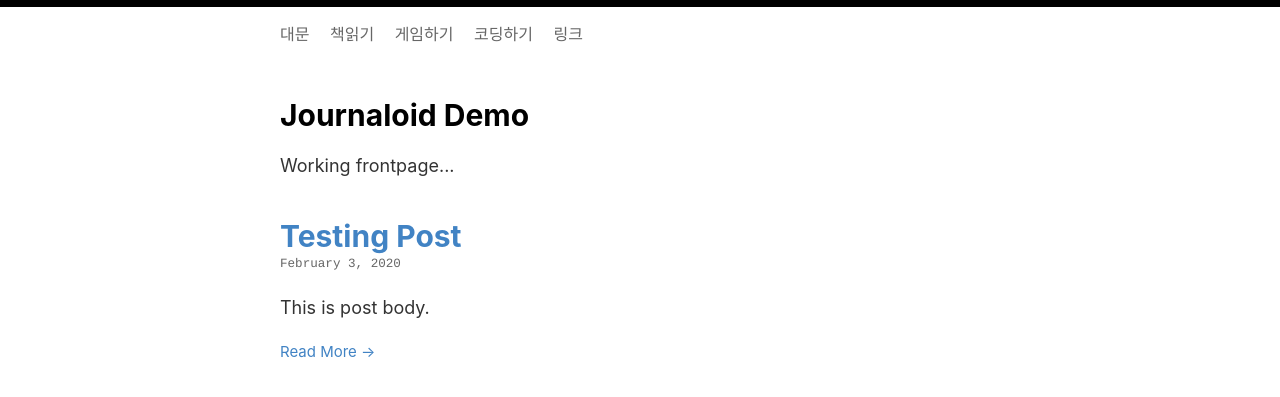
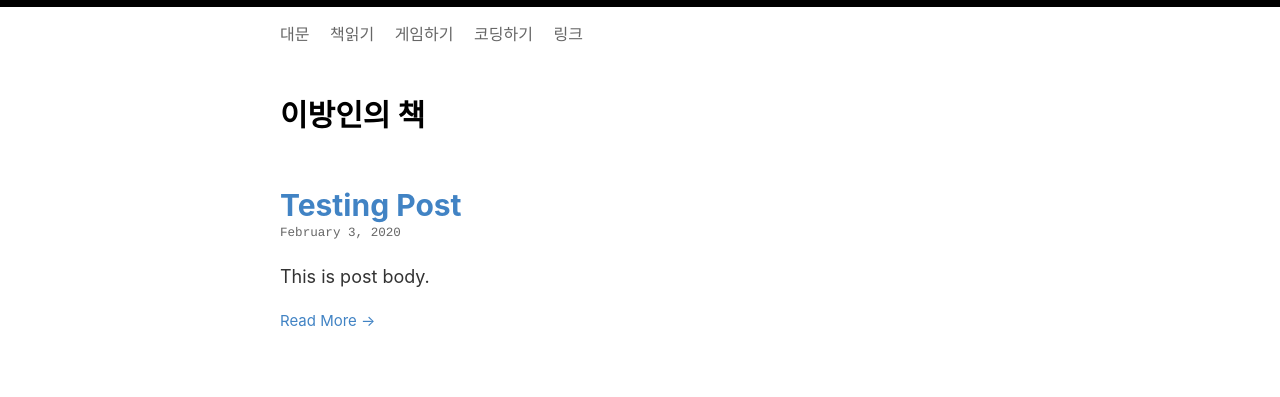
Before and after one commit to oxmhpark/www.exonomicon.net, a Jekyll site: the page built from index.html, in a window 1280 px wide. Shown: the top 397 px of the page. Built offline with Jekyll 4.4.1, drawn with Linux system fonts in a browser that asks for light colours.

Commit message:
Update index.html

```diff
--- a/index.html
+++ b/index.html
@@ -1,5 +1,4 @@
 ---
 layout: archives-posts-recent
-title: Journaloid Demo
+title: 이방인의 책
 ---
-Working frontpage...
```
